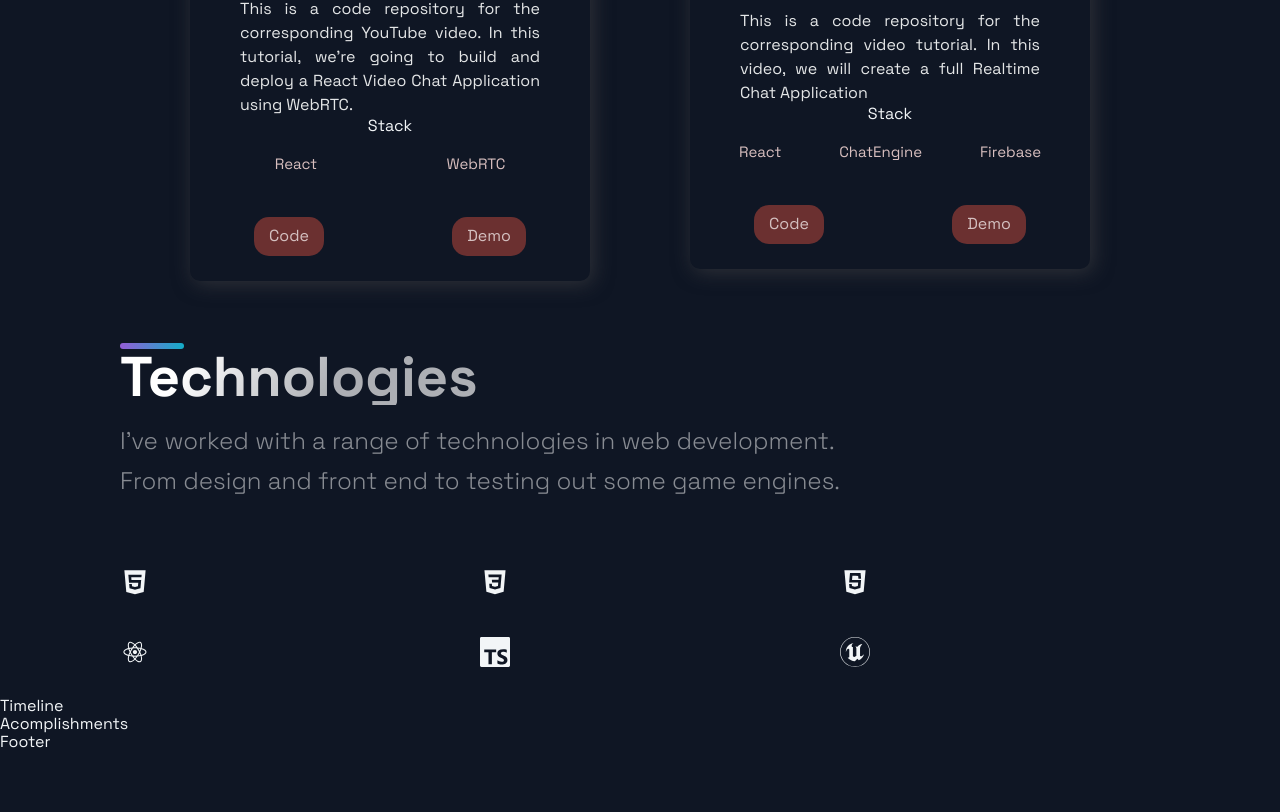
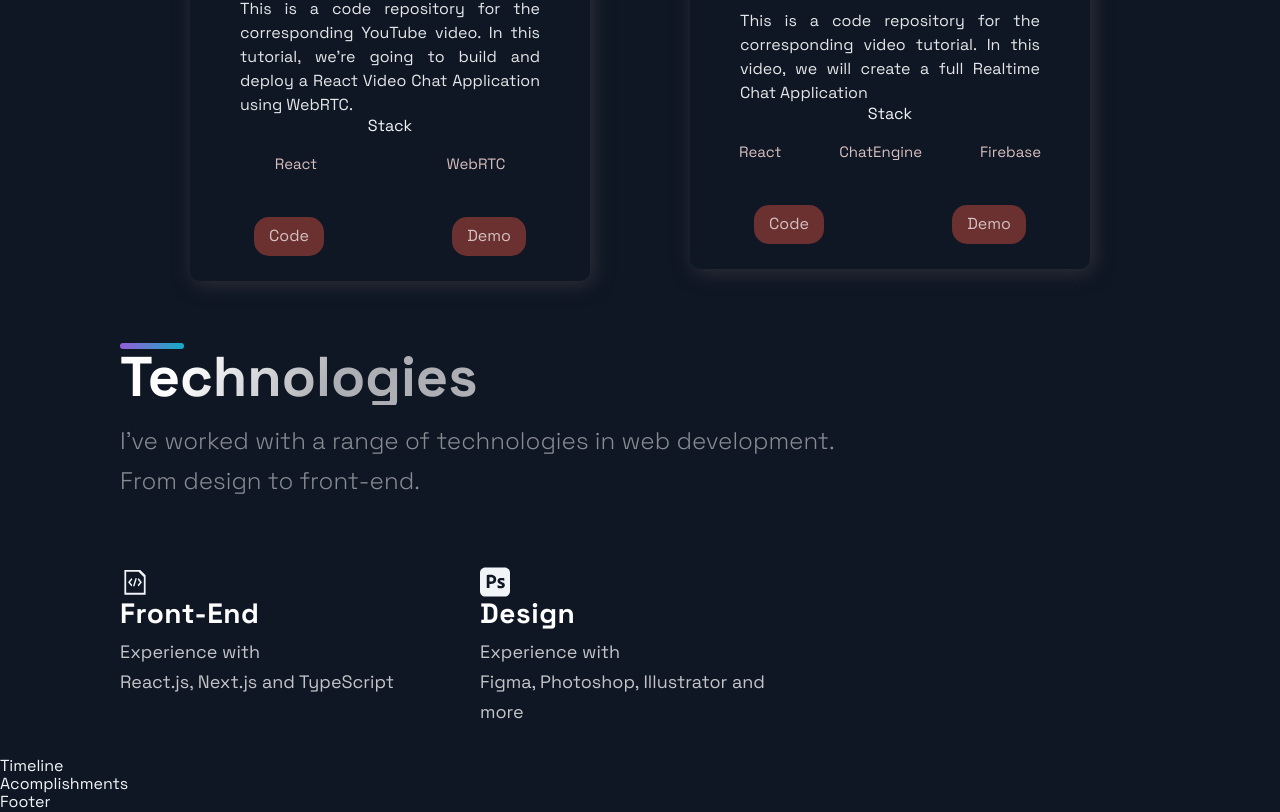
Before and after one commit to ChristianSB89/portfolio-next, a Next.js app in the folder portfolio-next/: page / in a window 1280 px wide. Shown: the part 1882-2694 px from the top of the page. Before the commit the page ends 2634 px from the top, so only its background shows below. Built offline with nearby package versions, Linux system fonts and the light colour scheme.

Commit message:
Added icons

```diff
--- a/portfolio-next/src/components/Technologies/Technologies.jsx
+++ b/portfolio-next/src/components/Technologies/Technologies.jsx
@@ -1,6 +1,6 @@
 import React from "react";
-import { DiHtml5, DiCss3, DiJavascript, DiReact, DiZend } from "react-icons/di";
-import { SiUnrealengine, SiTypescript } from "react-icons/si";
+import { DiCodeBadge } from "react-icons/di";
+import { SiAdobephotoshop } from "react-icons/si";
 import {
   Section,
   SectionDivider,
@@ -21,26 +21,29 @@ const Technologies = () => (
     <SectionTitle>Technologies</SectionTitle>
     <SectionText>
       I've worked with a range of technologies in web development.
-      <br /> From design and front end to testing out some game engines.
+      <br />
+      From design to front-end.
     </SectionText>
     <List>
       <ListItem>
-        <DiHtml5 size="3rem" />
+        <DiCodeBadge size="3rem" />
+        <ListContainer>
+          <ListTitle>Front-End</ListTitle>
+          <ListParagraph>
+            Experience with <br />
+            React.js, Next.js and TypeScript
+          </ListParagraph>
+        </ListContainer>
       </ListItem>
       <ListItem>
-        <DiCss3 size="3rem" />
-      </ListItem>
-      <ListItem>
-        <DiJavascript size="3rem" />
-      </ListItem>
-      <ListItem>
-        <DiReact size="3rem" />
-      </ListItem>
-      <ListItem>
-        <SiTypescript size="3rem" />
-      </ListItem>
-      <ListItem>
-        <SiUnrealengine size="3rem" />
+        <SiAdobephotoshop size="3rem" />
+        <ListContainer>
+          <ListTitle>Design</ListTitle>
+          <ListParagraph>
+            Experience with <br />
+            Figma, Photoshop, Illustrator and more
+          </ListParagraph>
+        </ListContainer>
       </ListItem>
     </List>
   </Section>
```
